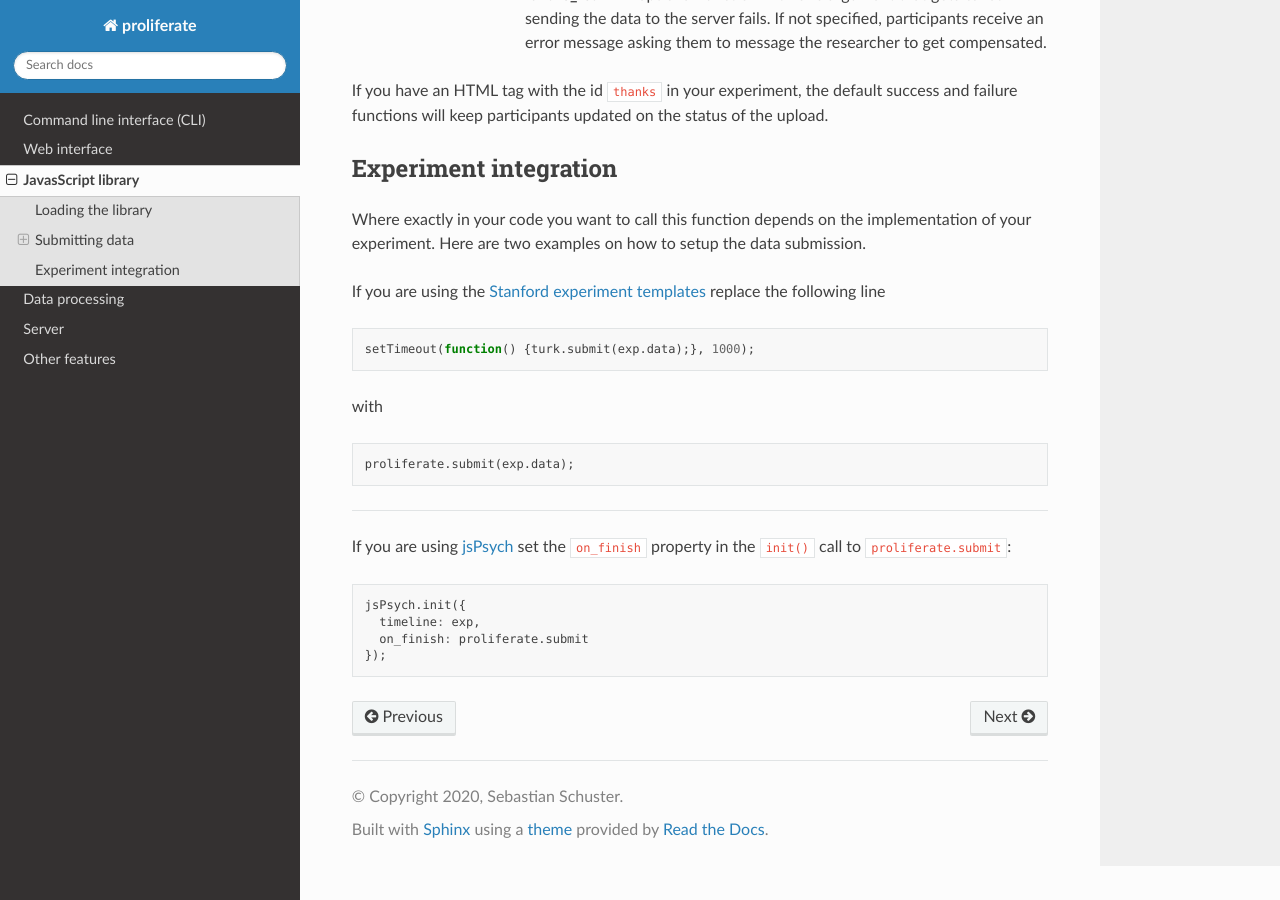
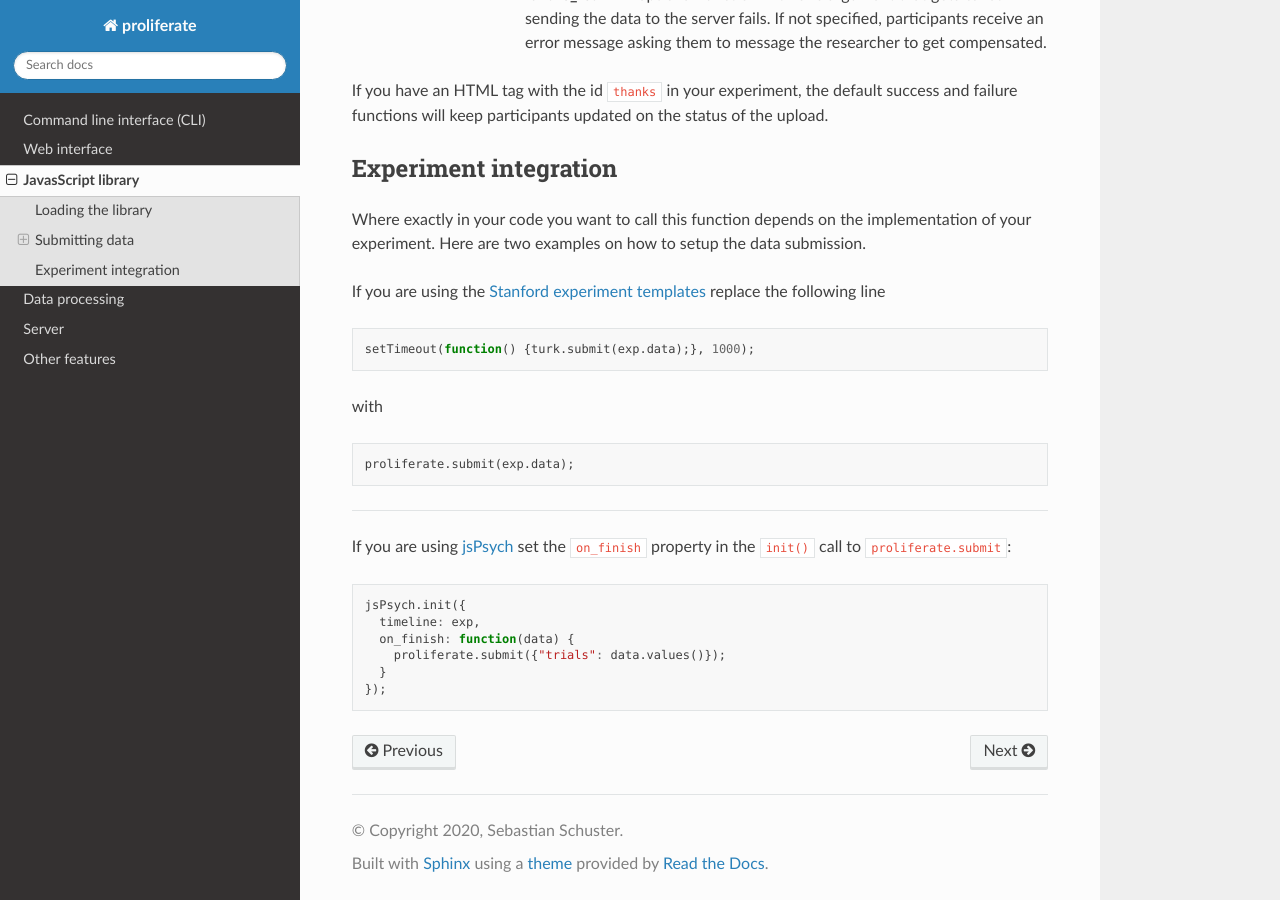
Before and after one commit to sebschu/proliferate-client, a Sphinx documentation site: the page built from docs/javascript-library.rst, in a window 1280 px wide and 900 px high, scrolled down 974 px. Built offline with Sphinx 7.4.7 and the Read the Docs theme 2.0.0, drawn with Linux system fonts in a browser that asks for light colours.

Commit message:
Update javascript-library.rst

```diff
--- a/docs/javascript-library.rst
+++ b/docs/javascript-library.rst
@@ -68,5 +68,7 @@ If you are using `jsPsych <https://www.jspsych.org>`_ set the ``on_finish`` prop
 
     jsPsych.init({
       timeline: exp,
-      on_finish: proliferate.submit
+      on_finish: function(data) {
+        proliferate.submit({"trials": data.values()});
+      }
     });
```
